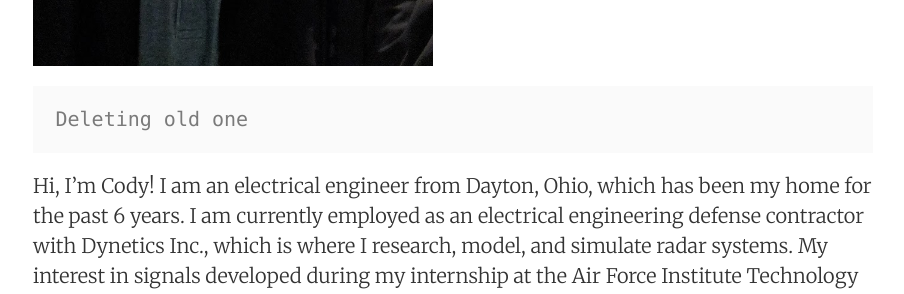
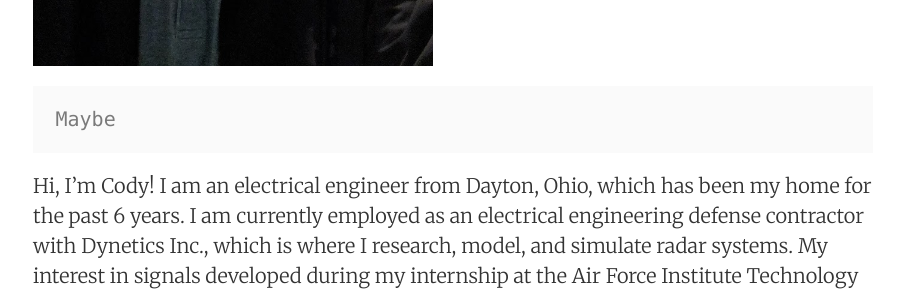
Before and after one commit to palmerco/web_server, a Jekyll site: the page built from about.md, in a window 1280 px wide. Shown: the part 1003-1297 px from the top of the page, without its empty margins (187-1091 px from the left). Built offline with Jekyll 4.4.1, drawn with Linux system fonts in a browser that asks for light colours.

Commit message:
Update about.md

```diff
--- a/about.md
+++ b/about.md
@@ -5,12 +5,12 @@
 tags: about
 ---
 
-![](websitePhoto.jpg =400x)
+![](websitePhoto.jpg =400x400)
 
 <img src="https://github.com/palmerco/web_server/blob/master/images/websitePhoto.jpg" align = "center" width = "400" alt="image description" />
 
 
-	Deleting old one
+	Maybe
 
 Hi, I’m Cody! I am an electrical engineer from Dayton, Ohio, which has been my home for the past 6 years. I am currently employed as an electrical engineering defense contractor with Dynetics Inc., which is where I research, model, and simulate radar systems. My interest in signals developed during my internship at the Air Force Institute Technology (AFIT), where I was directly involved in wireless communication research.
 
```
